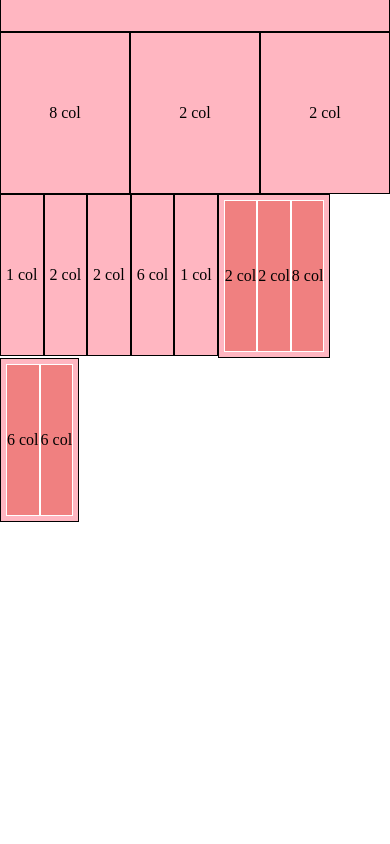
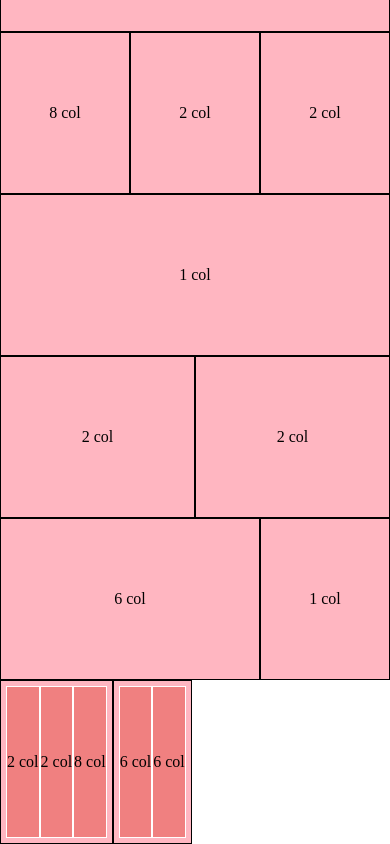
Before and after one commit to ElenaLj/html-css-12bool, a plain HTML site: page index.html in a window 390 px wide. Shown: the part 2074-2918 px from the top of the page. Before the commit the page ends 2596 px from the top, so only its background shows below. Drawn offline with Linux system fonts and the light colour scheme.

Commit message:
fourth row responsive

```diff
--- a/css/12bool.css
+++ b/css/12bool.css
@@ -281,7 +281,7 @@
     }
 }
 
-@media screen and (min-width: 1200px) {
+/* @media screen and (min-width: 1200px) {
     .container {
         width: 100%;
         max-width: 100%;
@@ -346,4 +346,4 @@
         flex-basis: calc((100% / 12) * 12);
         max-width: calc((100% / 12) * 12);
     }
-}
+} */
--- a/index.html
+++ b/index.html
@@ -82,23 +82,23 @@
             <!-- /3rd row -->
 
             <!-- fourth row -->
-            <div class="col-lg-1">
+            <div class="col-xs-12 col-md-6 col-lg-1">
                 <div class="box">1 col</div>
             </div>
 
-            <div class="col-lg-2">
+            <div class="col-xs-6 col-lg-2">
                 <div class="box">2 col</div>
             </div>
 
-            <div class="col-lg-2">
+            <div class="col-xs-6 col-lg-2">
                 <div class="box">2 col</div>
             </div>
 
-            <div class="col-lg-6">
+            <div class="col-xs-8 col-md-4 col-lg-6">
                 <div class="box">6 col</div>
             </div>
 
-            <div class="col-lg-1">
+            <div class="col-xs-4 col-md-2 col-lg-1">
                 <div class="box">1 col</div>
             </div>
             <!-- /fourth row -->
```
